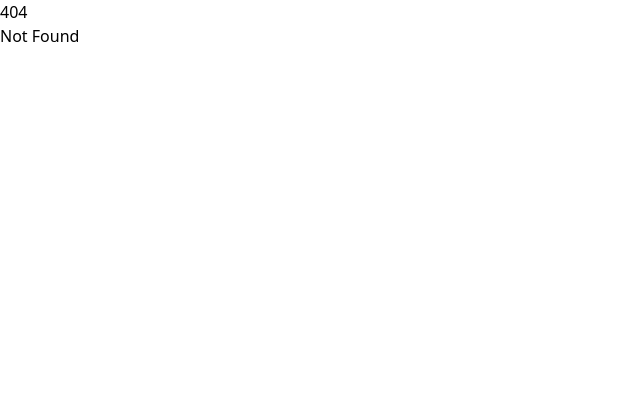
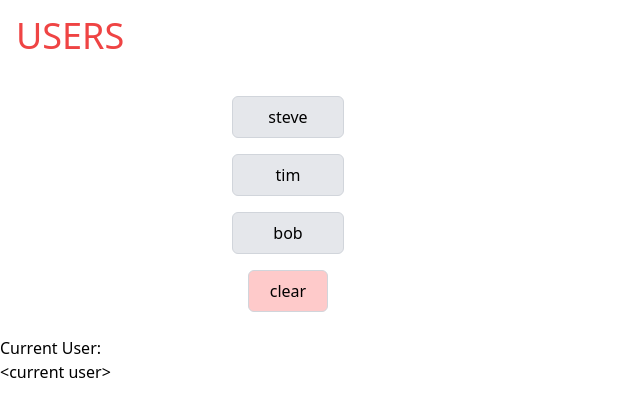
Before and after one commit to joshcamp503/svelte-project, a SvelteKit app: page /users in a window 1280 px wide. Before the commit this address had no page. Shown: the top 416 px of the page, without its empty margins (0-640 px from the left). Built offline with nearby package versions, Linux system fonts and the light colour scheme.

Commit message:
configures tailwind, creates a users route and slug route with pages

```diff
--- a/package.json
+++ b/package.json
@@ -22,11 +22,12 @@
 		"eslint-config-prettier": "^9.1.0",
 		"eslint-plugin-svelte": "^2.36.0",
 		"globals": "^15.0.0",
+		"postcss": "^8.4.49",
 		"prettier": "^3.3.2",
 		"prettier-plugin-svelte": "^3.2.6",
 		"prettier-plugin-tailwindcss": "^0.6.5",
 		"svelte": "^5.0.0",
-		"tailwindcss": "^3.4.9",
+		"tailwindcss": "^3.4.14",
 		"vite": "^5.0.3",
 		"vitest": "^2.0.4"
 	}
--- /dev/null
+++ b/src/routes/users/+page.svelte
@@ -0,0 +1,33 @@
+<script>
+  let users = $state(["steve", "tim", "bob"])
+  let user = $state("")
+  const handleClick = (e) => {
+    user = e.target.textContent
+  }
+  $effect(() => {
+    if (user == "") user = "<current user>"
+  })
+  const handleClear = () => {
+    user = ""
+  }
+</script>
+
+<h1 class="text-red-500 text-4xl p-4">USERS</h1>
+<div class="p-4 max-w-xl flex flex-col items-center">
+  <ul class="w-fit">
+    {#each users as user}
+      <li id="user">
+        <button onclick={handleClick} class="my-2 px-4 py-2 bg-gray-200 hover:bg-gray-300 cursor-pointer rounded-md border border-gray-300 w-28 text-center">
+          {user}
+        </button>
+      </li>
+    {/each}
+  </ul>
+  <button onclick={handleClear} class="my-2 px-4 py-2 bg-red-200 hover:bg-red-300 cursor-pointer rounded-md border border-gray-300 w-20 text-center">
+    clear
+  </button>
+</div>
+<div>
+  <h2>Current User:</h2>
+  {user}
+</div>
--- /dev/null
+++ b/src/routes/users/[slug]/+page.svelte
@@ -0,0 +1 @@
+<h1 class="text-4xl">Users slug page</h1>
--- a/svelte.config.js
+++ b/svelte.config.js
@@ -1,4 +1,5 @@
 import adapter from '@sveltejs/adapter-auto';
+import { vitePreprocess } from '@sveltejs/vite-plugin-svelte';
 
 /** @type {import('@sveltejs/kit').Config} */
 const config = {
@@ -7,7 +8,8 @@ const config = {
 		// If your environment is not supported, or you settled on a specific environment, switch out the adapter.
 		// See https://svelte.dev/docs/kit/adapters for more information about adapters.
 		adapter: adapter()
-	}
+	},
+	preprocess: vitePreprocess()
 };
 
 export default config;
```
Also changed, not shown: 1 other file (tests, documents, lock files or other folders).
